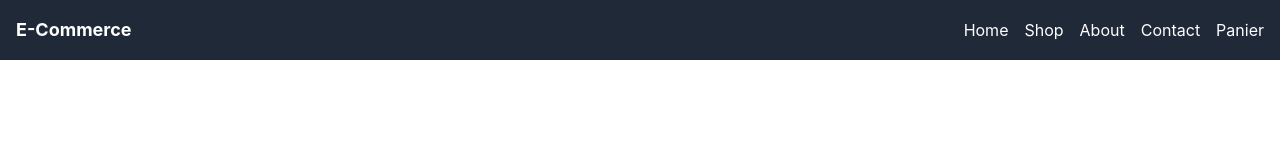
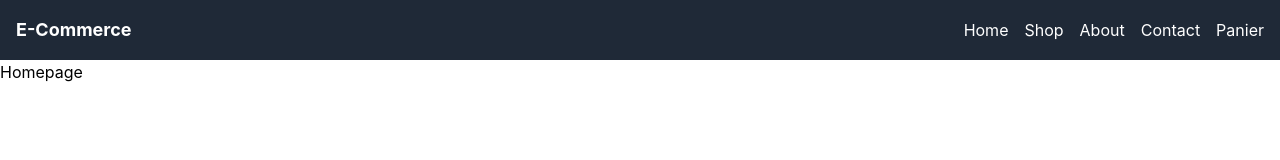
Before and after one commit to sachadvr/examReact, a React (Create React App) app: page / in a window 1280 px wide. Shown: the top 160 px of the page. Built offline with nearby package versions, Linux system fonts and the light colour scheme.

Commit message:
adding routing

```diff
--- a/src/App.js
+++ b/src/App.js
@@ -2,12 +2,26 @@ import logo from './logo.svg';
 import './App.css';
 import Header from './components/Header';
 import { createBrowserRouter, RouterProvider } from 'react-router-dom';
+import Layout from "./components/Layout";
+import Homepage from "./pages/Homepage";
+const router = createBrowserRouter([
+  {
+    path: "/",
+    element: <Homepage />
+  },
+  {
+    path: "/shop",
+    element: <>Shop</>
+  },
+  {
+    path: "/about",
+    element: <>About</>
+  },
+]);
 
 function App() {
   return (
-    <div className="App">
-      <Header />
-    </div>
+    <RouterProvider router={router} />
   );
 }
 
--- /dev/null
+++ b/src/components/Layout.js
@@ -0,0 +1,12 @@
+import Header from "./Header";
+
+const Layout = ({ children }) => {
+    return (
+        <>
+        <Header />
+        {children}
+        </>
+    );
+}
+
+export default Layout;
--- /dev/null
+++ b/src/pages/Homepage.js
@@ -0,0 +1,11 @@
+import Layout from "../components/Layout";
+
+const Homepage = () => {
+    return (
+        <Layout>
+            <h1>Homepage</h1>
+        </Layout>
+    )
+}
+
+export default Homepage;
```
